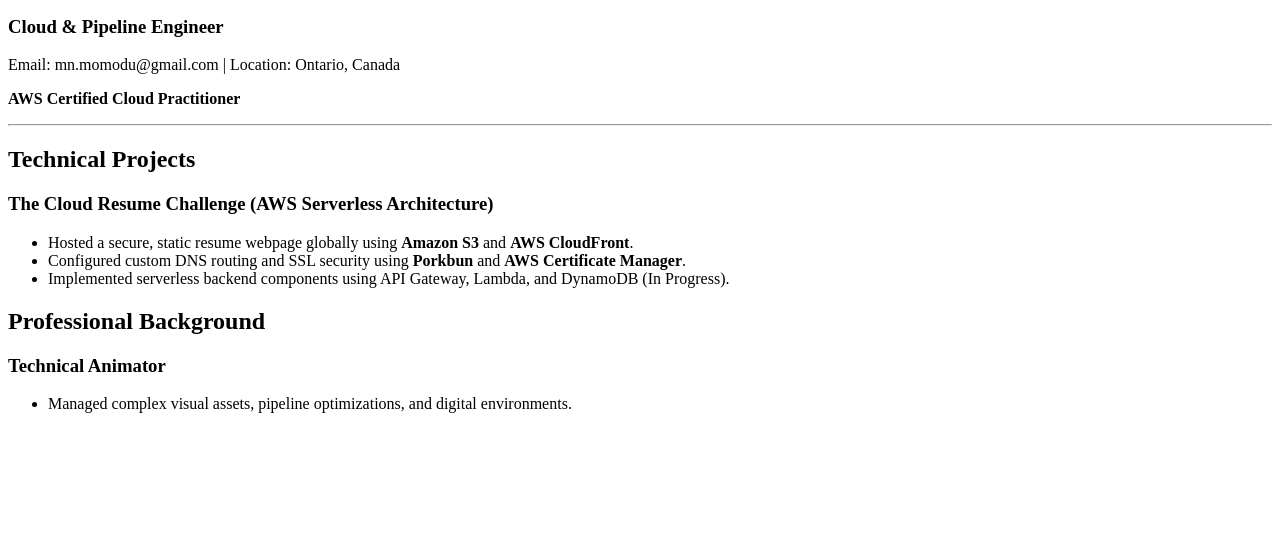
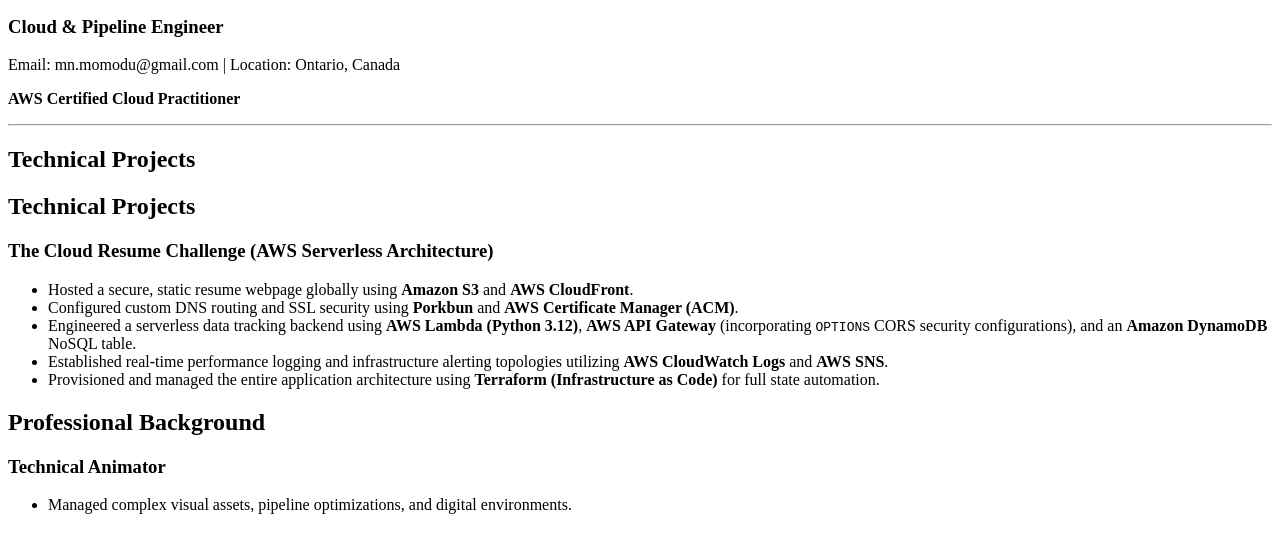
Before and after one commit to nurudeenmomodu-blip/cloud-resume, a plain HTML site: page index.html in a window 1280 px wide. Shown: the part 101-654 px from the top of the page. Drawn offline with Linux system fonts and the light colour scheme; no server answers.

Commit message:
Update frontend with completed backend architecture

```diff
--- a/index.html
+++ b/index.html
@@ -14,12 +14,15 @@
     <hr>
 
     <h2>Technical Projects</h2>
-    <h3>The Cloud Resume Challenge (AWS Serverless Architecture)</h3>
-    <ul>
-        <li>Hosted a secure, static resume webpage globally using <strong>Amazon S3</strong> and <strong>AWS CloudFront</strong>.</li>
-        <li>Configured custom DNS routing and SSL security using <strong>Porkbun</strong> and <strong>AWS Certificate Manager</strong>.</li>
-        <li>Implemented serverless backend components using API Gateway, Lambda, and DynamoDB (In Progress).</li>
-    </ul>
+    <h2>Technical Projects</h2>
+<h3>The Cloud Resume Challenge (AWS Serverless Architecture)</h3>
+<ul>
+    <li>Hosted a secure, static resume webpage globally using <strong>Amazon S3</strong> and <strong>AWS CloudFront</strong>.</li>
+    <li>Configured custom DNS routing and SSL security using <strong>Porkbun</strong> and <strong>AWS Certificate Manager (ACM)</strong>.</li>
+    <li>Engineered a serverless data tracking backend using <strong>AWS Lambda (Python 3.12)</strong>, <strong>AWS API Gateway</strong> (incorporating <code>OPTIONS</code> CORS security configurations), and an <strong>Amazon DynamoDB</strong> NoSQL table.</li>
+    <li>Established real-time performance logging and infrastructure alerting topologies utilizing <strong>AWS CloudWatch Logs</strong> and <strong>AWS SNS</strong>.</li>
+    <li>Provisioned and managed the entire application architecture using <strong>Terraform (Infrastructure as Code)</strong> for full state automation.</li>
+</ul>
 
     <h2>Professional Background</h2>
     <h3>Technical Animator</h3>
```
Also changed, not shown: 2 other files.
